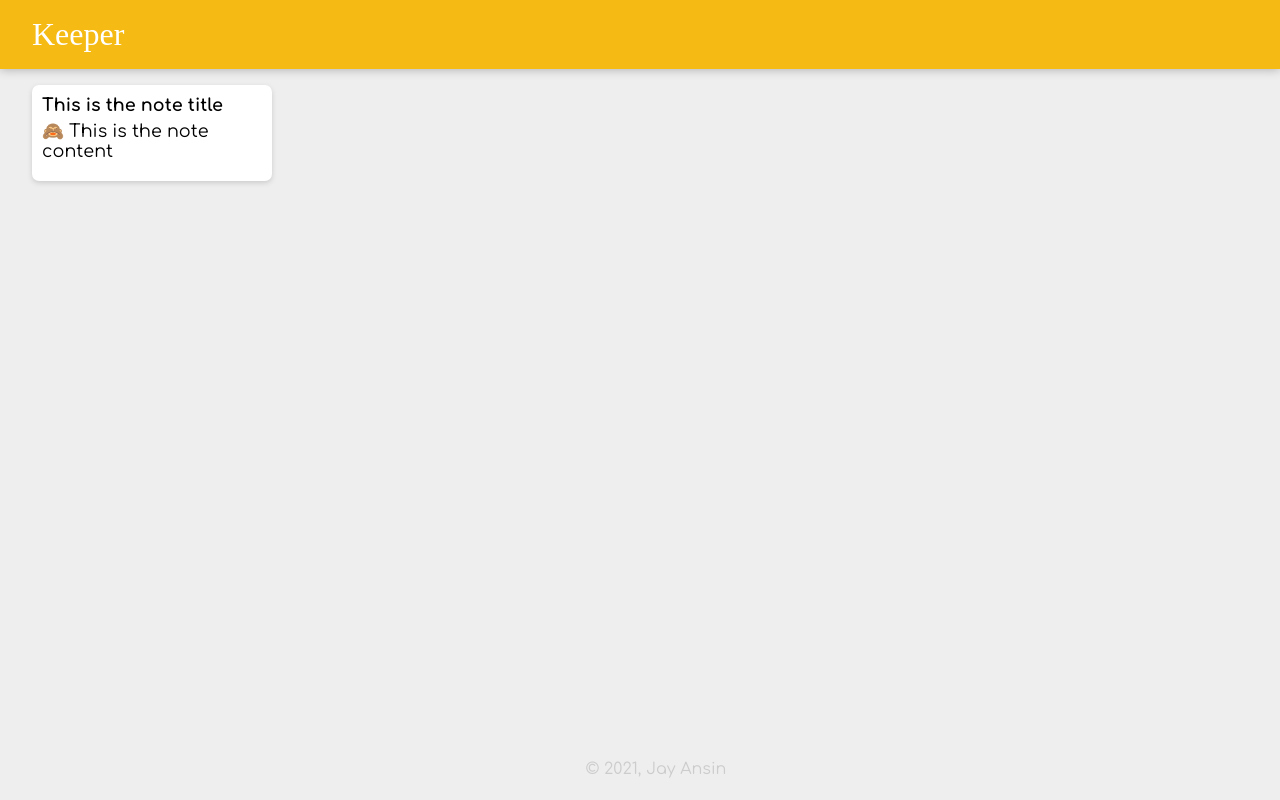
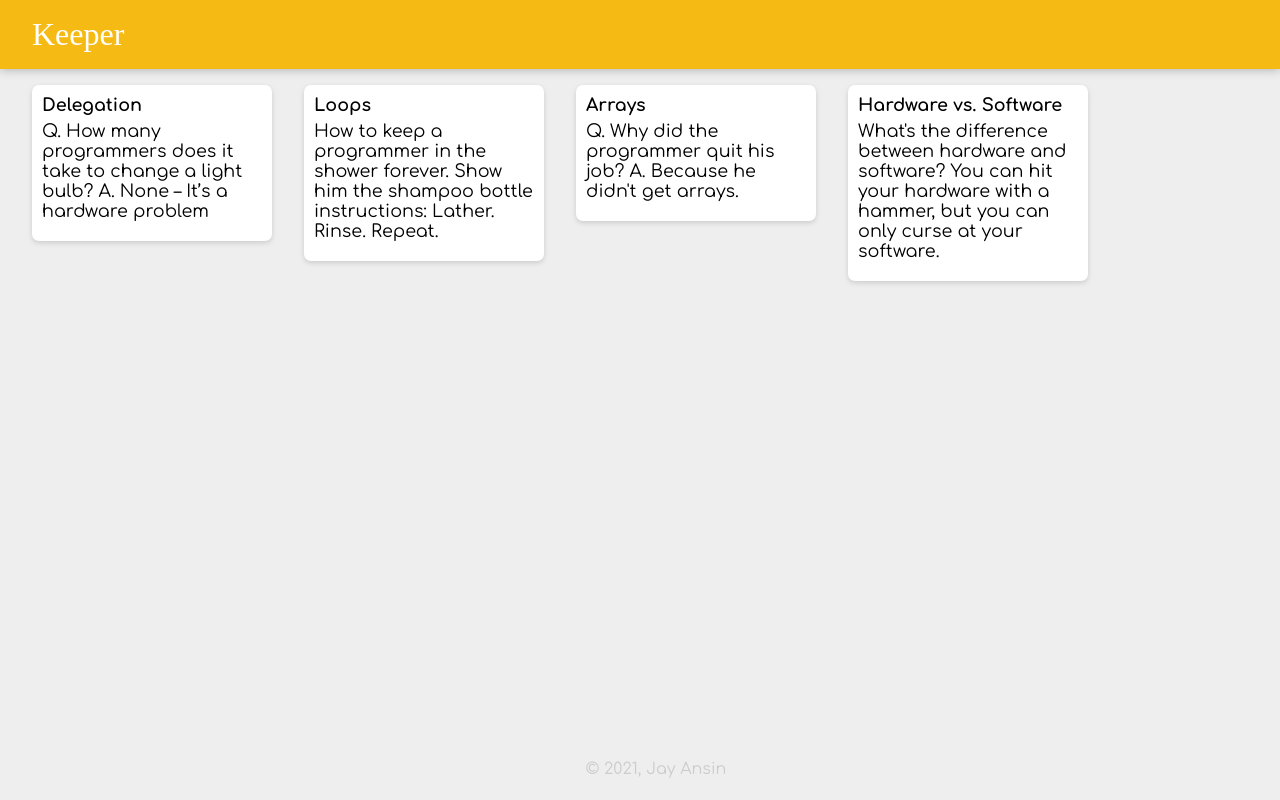
Before and after one commit to pronoia9/apbtcwdb_keeper, a React (Create React App) app: page / in a window 1280 px wide. Built offline with nearby package versions, Linux system fonts and the light colour scheme; a web font is replaced by a local one.

Commit message:
map notes from note.js

```diff
--- a/src/components/App.jsx
+++ b/src/components/App.jsx
@@ -1,13 +1,13 @@
 import React from "react";
 import Header from "./header/Header";
-import Note from "./content/Note";
+import Content from "./content/Content";
 import Footer from "./footer/Footer";
 
 function App() {
    return (
       <div>
          <Header />
-         <Note />
+         <Content />
          <Footer />
       </div>
    );
--- /dev/null
+++ b/src/components/content/Content.jsx
@@ -0,0 +1,9 @@
+import React from 'react';
+import Note from './Note'
+import notes from '../notes.js';
+
+function Content() {
+    return notes.map((note) => <Note id={note.id} key={note.id} title={note.title} content={note.content} />);
+}
+
+export default Content;
--- a/src/components/content/Note.jsx
+++ b/src/components/content/Note.jsx
@@ -1,10 +1,10 @@
 import React from "react";
 
-function Note() {
+function Note(props) {
    return (
       <div className="note">
-         <h1>This is the note title</h1>
-         <p>🙈 This is the note content</p>
+         <h1>{props.title}</h1>
+         <p>{props.content}</p>
       </div>
    );
 }
--- /dev/null
+++ b/src/components/notes.js
@@ -0,0 +1,27 @@
+const notes = [
+  {
+    key: 1,
+    title: 'Delegation',
+    content:
+      'Q. How many programmers does it take to change a light bulb? A. None – It’s a hardware problem',
+  },
+  {
+    key: 2,
+    title: 'Loops',
+    content:
+      'How to keep a programmer in the shower forever. Show him the shampoo bottle instructions: Lather. Rinse. Repeat.',
+  },
+  {
+    key: 3,
+    title: 'Arrays',
+    content: "Q. Why did the programmer quit his job? A. Because he didn't get arrays.",
+  },
+  {
+    key: 4,
+    title: 'Hardware vs. Software',
+    content:
+      "What's the difference between hardware and software? You can hit your hardware with a hammer, but you can only curse at your software.",
+  },
+];
+
+export default notes;
```
